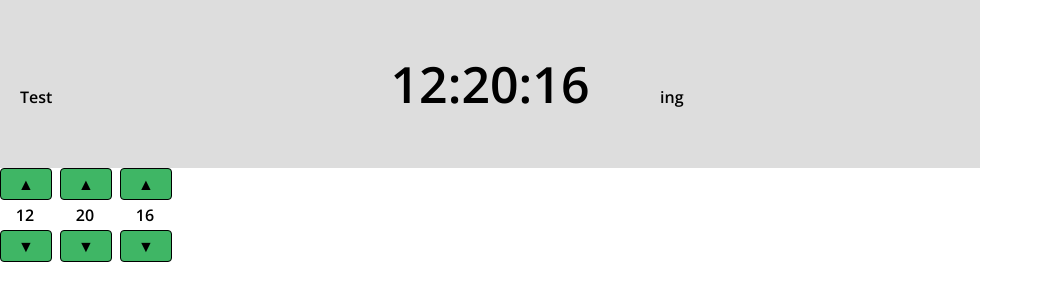
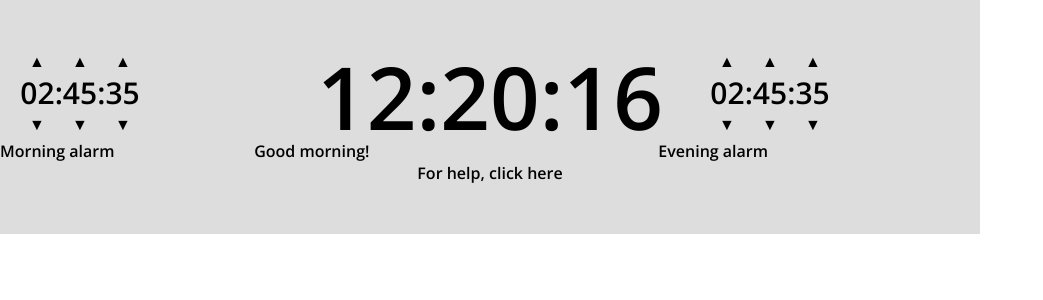
Before and after one commit to soundasleepapp/webapp, a plain HTML site: page index.html in a window 1280 px wide. Shown: the whole page, without its empty margins (0-1043 px from the left). Drawn offline with nearby package versions, Linux system fonts and the light colour scheme.

Commit message:
transferred everything into new design, added help and alarm setters
Still need to more alarm setters to the centers of their divs and do
help etc

```diff
--- /dev/null
+++ b/help.css
@@ -0,0 +1,3 @@
+* {
+  font-family: 'Open Sans', sans-serif;
+}
--- a/index.html
+++ b/index.html
@@ -11,52 +11,56 @@
   <script src="script.js"></script>
 </head>
 <body>
-  <!--
-  Needs to be:
-  980px wide
-  -->
-  <div id="app">
-    <div id="morning">
-      Test
-    </div><div id="clock">
-      <span class="hour"></span>:<span class="minute"></span>:<span class="second"></span>
-    </div><div id="evening">
-      ing
-    </div>
-  </div>
 
-  <div id="wrapper">
-    <div id="hour">
-      <div class="up">
-        &#9650;
+  <div id="app"> <!-- Start app -->
+    <div id="morning"> <!-- Clock and timers start here -->
+
+      <div class="up"> <!-- Morning alarm set -->
+        <div class="hour">&#9650;</div>
+        <div class="minute">&#9650;</div>
+        <div class="second">&#9650;</div>
       </div>
       <div class="time">
-        03
+        <span class="hour">02</span>:<span class="minute">45</span>:<span class="second">35</span>
       </div>
       <div class="down">
-        &#9660;
+        <div class="hour">&#9660;</div>
+        <div class="minute">&#9660;</div>
+        <div class="second">&#9660;</div>
       </div>
-    </div><div id="minute">
+
+    </div><div id="clock"> <!-- Clock here -->
+
+      <span class="hour"></span>:<span class="minute"></span>:<span class="second"></span>
+
+    </div><div id="evening"> <!-- Evening alarm set -->
+
       <div class="up">
-        &#9650;
+        <div class="hour">&#9650;</div>
+        <div class="minute">&#9650;</div>
+        <div class="second">&#9650;</div>
       </div>
       <div class="time">
-        26
+        <span class="hour">02</span>:<span class="minute">45</span>:<span class="second">35</span>
       </div>
       <div class="down">
-        &#9660;
+        <div class="hour">&#9660;</div>
+        <div class="minute">&#9660;</div>
+        <div class="second">&#9660;</div>
       </div>
-    </div><div id="second">
-      <div class="up">
-        &#9650;
-      </div>
-      <div class="time">
-        54
-      </div>
-      <div class="down">
-        &#9660;
-      </div>
+
     </div>
-  </div>
+
+    <div id="messages"> <!-- Alarm labels and alarm warnings -->
+      <div id="morningtext">Morning alarm</div>
+      <div id="alarminfo">Good morning!</div>
+      <div id="eveningtext">Evening alarm</div>
+    </div>
+
+    <div id="help"> <!-- Help -->
+      <a href="help.html" target="_blank">For help, click here</a>
+    </div>
+  </div> <!-- End app -->
+
 </body>
 </html>
--- a/main.css
+++ b/main.css
@@ -1,8 +1,19 @@
+/* GLOBAL */
+
 * {
   padding: 0;
   margin: 0;
   font-family: 'Open Sans', sans-serif;
+  cursor: default;
 }
+
+a {
+  text-decoration: none;
+  color: black;
+  cursor: pointer;
+}
+
+/* APP */
 
 #app {
   width: 980px;
@@ -11,15 +22,19 @@
   padding-bottom: 50px;
 }
 
-#app > div {
+#clock {
   display: inline-block;
-  width: 300px;
+  width: 400px;
+  margin-left: 20px;
+  margin-right: 20px;
+  font-size: 87px;
+  line-height: 87px;
+  text-align: center;
 }
 
-#clock {
-  margin-left: 20px;
-  margin-right: 20px;
-  font-size: 50px;
+#morning, #evening {
+  display: inline-block;
+  width: 250px;
   text-align: center;
 }
 
@@ -31,32 +46,45 @@
   margin-right: 20px;
 }
 
-#hour, #minute, #second {
-  display: inline-block;
-  width: 50px;
-  margin-right: 10px;
+.up, .down {
+  width: 120px;
 }
 
-.up, .down, .time {
-  width: 50px;
-  height: 30px;
-  text-align: center;
-  line-height: 30px;
+.up > *, .down > * {
+  cursor: pointer;
+  display: inline-block;
 }
 
-.up, .down {
-  border: 1px solid black;
-  border-radius: 4px;
-  background-color: #3FB665;
+.up .hour, .down .hour {
+  margin-right: 23px;
 }
 
-.up:hover, .down:hover {
-  background-color: #25A1A6;
+.up .second, .down .second {
+  margin-left: 23px;
 }
 
-/*#wrapper .colon {
-  line-height: 90px;
-  width: 10px;
+.time {
+  font-size: 30px;
+  width: 120px;
+}
+
+/* LABELS AND WARNINGS */
+
+#morningtext {
+  width: 250px;
+  display: inline-block;
+}
+
+#alarminfo {
+  width: 400px;
+  display: inline-block;
+}
+
+#eveningtext {
+  width: 250px;
+  display: inline-block;
+}
+
+#help {
   text-align: center;
-  display: inline-block;
-}*/
+}
--- a/script.js
+++ b/script.js
@@ -13,10 +13,6 @@ $(document).ready(function () {
     $('#clock .minute').html(min);
     $('#clock .second').html(sec);
 
-    $('#hour .time').html(hour);
-    $('#minute .time').html(min);
-    $('#second .time').html(sec);
-
     setTimeout(update_time, 1000);
   })();
 });
```
Also changed, not shown: help.html (added, +14 -0 lines).
